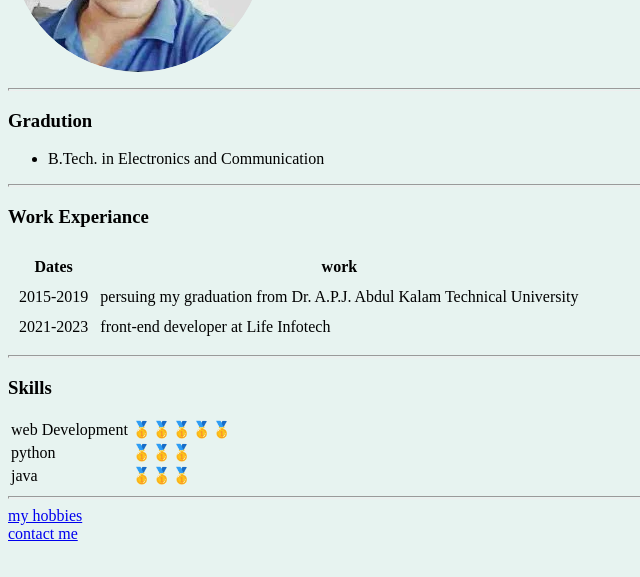
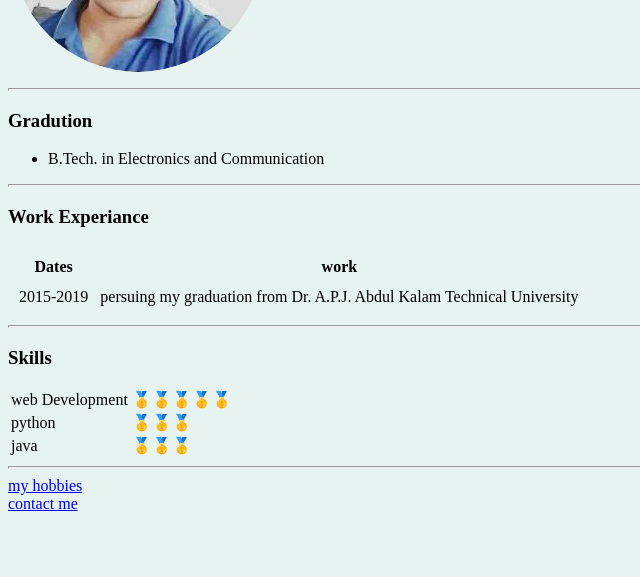
Before and after one commit to heman8085/cv, a plain HTML site: page index.html in a window 1280 px wide. Shown: the part 193-770 px from the top of the page, without its empty margins (0-640 px from the left). Drawn offline with Linux system fonts and the light colour scheme.

Commit message:
experiance reduced

```diff
--- a/index.html
+++ b/index.html
@@ -40,10 +40,10 @@
                 <td>2015-2019</td>
                 <td>persuing my graduation from Dr. A.P.J. Abdul Kalam Technical University</td>
             </tr>
-            <tr>
-                <td>2021-2023</td>
-                <td>front-end developer at Life Infotech</td>
-            </tr>
+
+
+
+
         </tbody>
     </table>
     <hr size="3">
```
